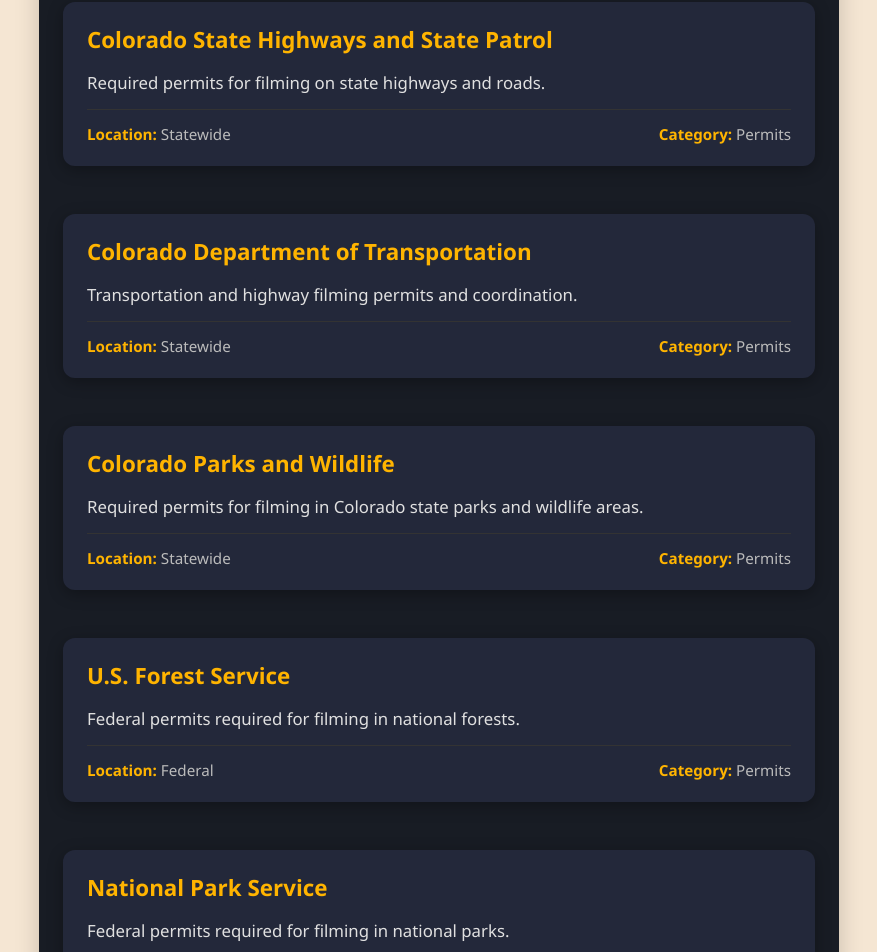
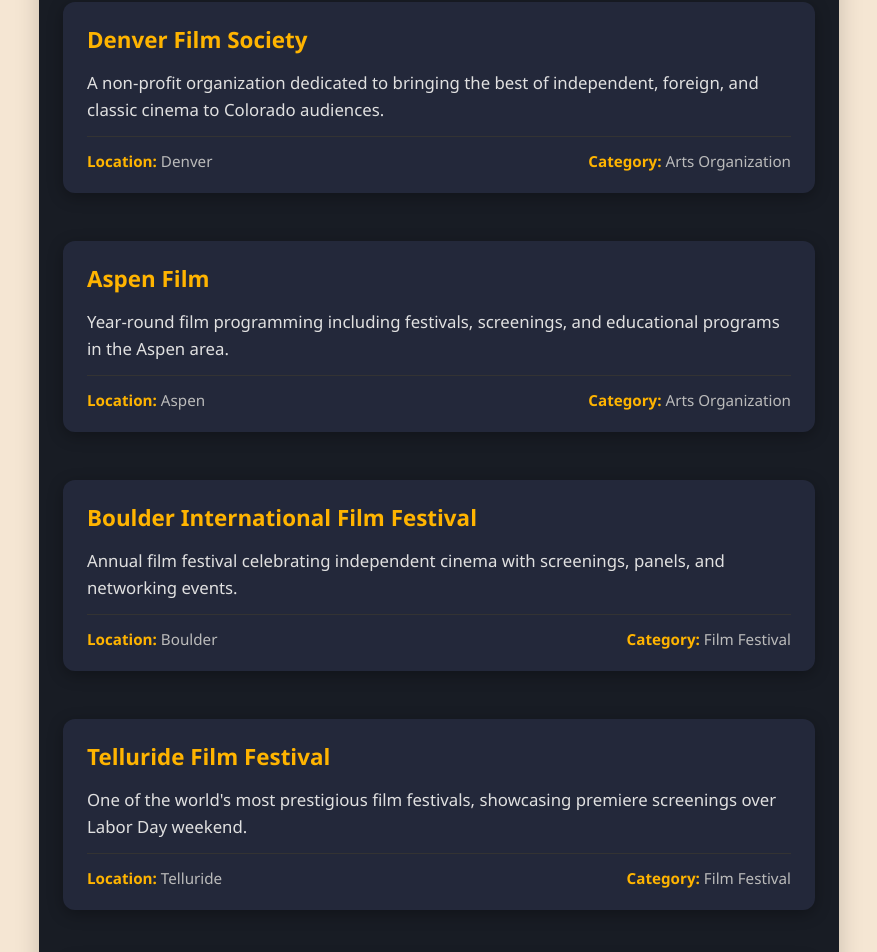
Before and after one commit to CDarts48/cofilms, a Next.js app: page /organizations in a window 1280 px wide. Shown: the part 1200-2152 px from the top of the page, without its empty margins (201-1078 px from the left). Built offline with nearby package versions, Linux system fonts and the light colour scheme.

Commit message:
update orgs

```diff
--- a/src/app/organizations/page.tsx
+++ b/src/app/organizations/page.tsx
@@ -40,48 +40,6 @@ const organizations: Organization[] = [
         url: 'https://coloradospringsfilmcommission.com/',
         description: 'Film permits for Colorado Springs. Cost varies by location.',
         location: 'Colorado Springs',
-        category: 'Permits'
-    },
-    {
-        name: 'Colorado State Highways and State Patrol',
-        url: 'https://www.colorado.gov/csp',
-        description: 'Required permits for filming on state highways and roads.',
-        location: 'Statewide',
-        category: 'Permits'
-    },
-    {
-        name: 'Colorado Department of Transportation',
-        url: 'https://www.codot.gov/',
-        description: 'Transportation and highway filming permits and coordination.',
-        location: 'Statewide',
-        category: 'Permits'
-    },
-    {
-        name: 'Colorado Parks and Wildlife',
-        url: 'https://cpw.state.co.us/',
-        description: 'Required permits for filming in Colorado state parks and wildlife areas.',
-        location: 'Statewide',
-        category: 'Permits'
-    },
-    {
-        name: 'U.S. Forest Service',
-        url: 'https://www.fs.usda.gov/',
-        description: 'Federal permits required for filming in national forests.',
-        location: 'Federal',
-        category: 'Permits'
-    },
-    {
-        name: 'National Park Service',
-        url: 'https://www.nps.gov/',
-        description: 'Federal permits required for filming in national parks.',
-        location: 'Federal',
-        category: 'Permits'
-    },
-    {
-        name: 'Bureau of Land Management, Colorado',
-        url: 'https://www.blm.gov/colorado',
-        description: 'Federal permits for filming on BLM-managed public lands in Colorado.',
-        location: 'Federal',
         category: 'Permits'
     },
 
```
